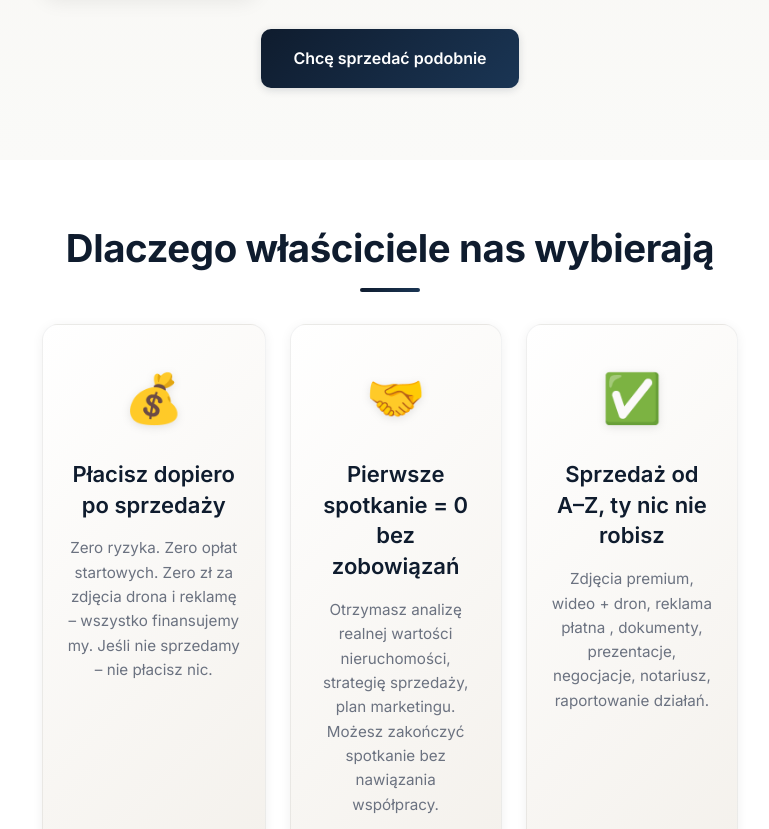
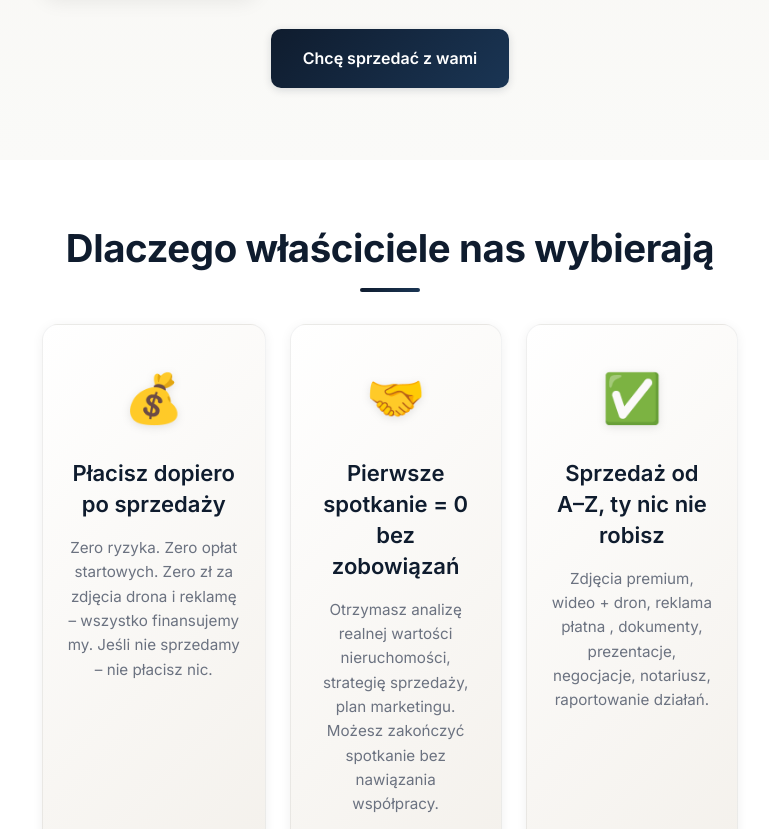
Before and after one commit to mawikpartners-jpg/historie-sukcesu, a website built with Vite: page index.html in a window 1280 px wide. Shown: the part 4073-4902 px from the top of the page, without its empty margins (250-1019 px from the left). Built offline with nearby package versions, Linux system fonts and the light colour scheme.

Commit message:
Updated index.html

```diff
--- a/index.html
+++ b/index.html
@@ -355,7 +355,7 @@ Były właściciel otrzymał nieruchomość w spadku po matce; przez pewien czas
           </figure>
         </div>
         <div class="section-cta reveal">
-          <a href="#kontakt" class="btn btn-primary">Chcę sprzedać podobnie</a>
+          <a href="#kontakt" class="btn btn-primary">Chcę sprzedać z wami</a>
         </div>
       </div>
     </section>
```
